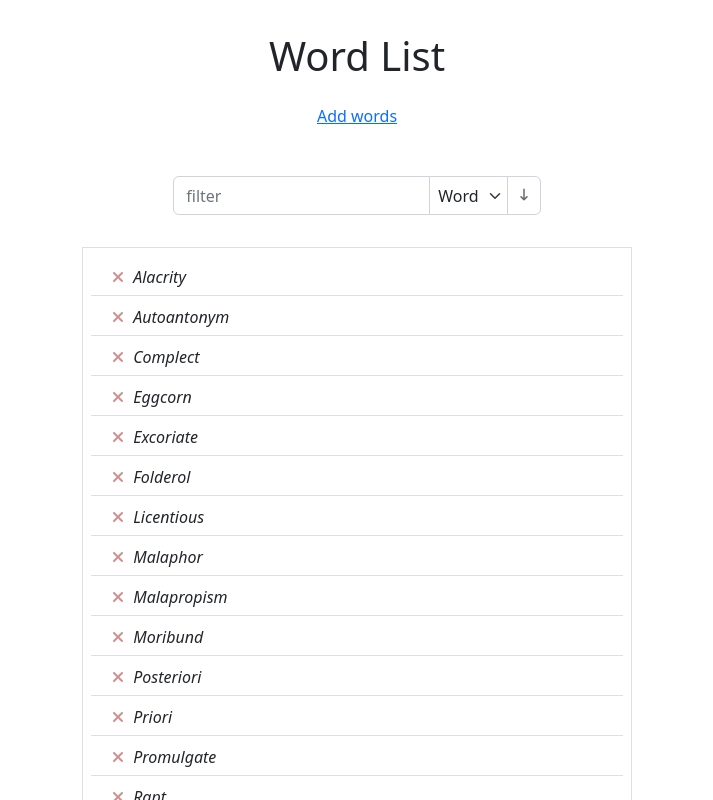
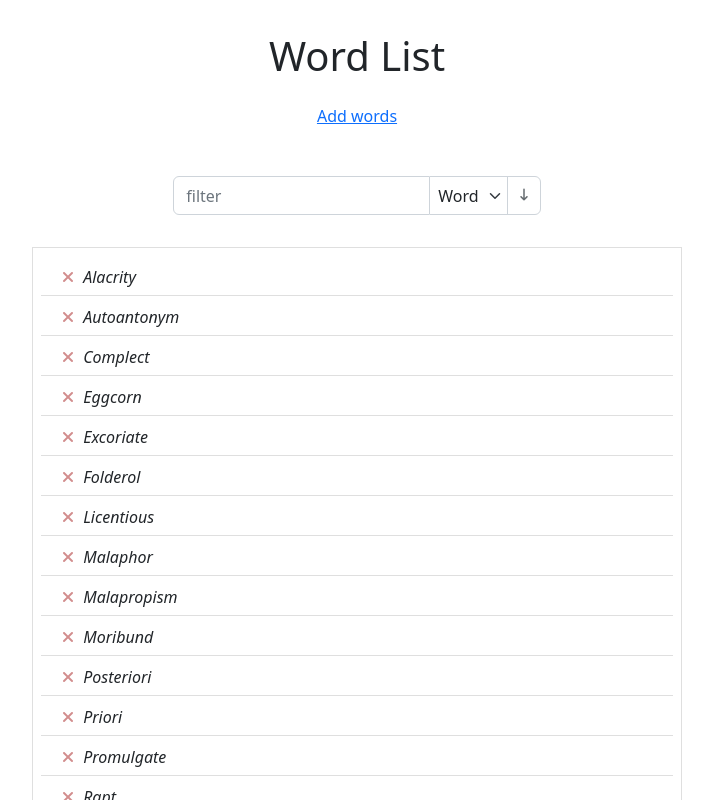
Before and after one commit to vishusandy/lexicon, a SvelteKit app: page /list in a window 1280 px wide. Shown: the top 800 px of the page, without its empty margins (283-996 px from the left). Built offline with nearby package versions, Linux system fonts and the light colour scheme.

Commit message:
Increased word list width

```diff
--- a/src/global.scss
+++ b/src/global.scss
@@ -14,13 +14,17 @@ h1 {
 
 nav {
     text-align: center;
-    // margin-top: 1rem;
     padding-top: 1rem;
     margin-bottom: 2.5rem;
 }
 
 .add-vocab {
     max-width: 400px;
+    margin: 0px auto;
+}
+
+.list-vocab-container {
+    max-width: 650px;
     margin: 0px auto;
 }
 
--- a/src/routes/list/+page.svelte
+++ b/src/routes/list/+page.svelte
@@ -1,20 +1,16 @@
 <script lang="ts">
-    import { page } from '$app/stores';
     import Words from '../../components/Words.svelte';
 </script>
 
 <h1>Word List</h1>
 <div class="list-vocab-container">
-    <!-- <div class="list-vocab"> -->
     <nav>
         <a href="../add/">Add words</a>
     </nav>
     <Words key="words" />
-    <!-- </div> -->
 </div>
 
 <style>
-
     nav {
         position: sticky;
         top: 0px;
@@ -27,9 +23,5 @@
     .list-vocab-container {
         display: flex;
         flex-direction: column;
-        /* height: 100dvh; */
-        max-width: 550px;
-        margin: 0px auto;
-        /* margin-top: 1rem; */
     }
 </style>
```
